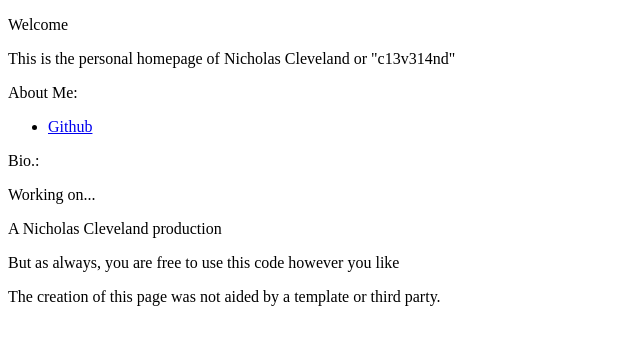
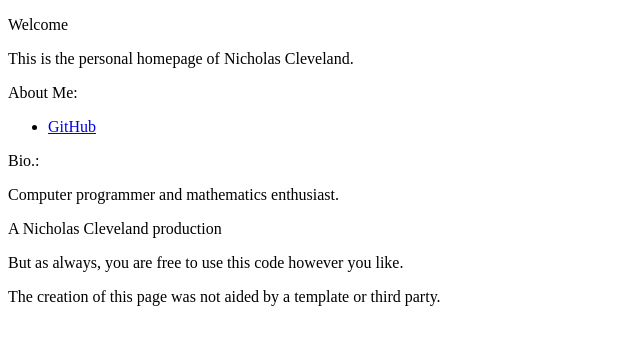
Before and after one commit to nicholascleveland/nicholascleveland.github.io, a plain HTML site: page index.html in a window 1280 px wide. Shown: the whole page, without its empty margins (0-640 px from the left). Drawn offline with Linux system fonts and the light colour scheme.

Commit message:
Small edits

```diff
--- a/index.html
+++ b/index.html
@@ -3,7 +3,7 @@
 <body>
 <head>
 <p>Welcome</p>
-<p>This is the personal homepage of Nicholas Cleveland or "c13v314nd"</p>
+<p>This is the personal homepage of Nicholas Cleveland.</p>
 <meta charset="utf-8"/>
 <!--To include-->
 <!--<link rel="stylesheet" type="text/css" href="main.css">-->
@@ -12,17 +12,17 @@
 
 <p>About Me:</p>
 <ul>
- <li><a href ="https://www.github.com/nicholascleveland" target=_blank"> Github </a></li>
+ <li><a href ="https://www.github.com/nicholascleveland" target=_blank"> GitHub </a></li>
 
 </ul>
 <p>Bio.:</p>
-<p>Working on...</p>
+<p>Computer programmer and mathematics enthusiast.</p>
 
 
 
 
 <p>A Nicholas Cleveland production</p>
-<p>But as always, you are free to use this code however you like</p>
+<p>But as always, you are free to use this code however you like.</p>
 <p>The creation of this page was not aided by a template or third party.</p>
 </body>
 </html>
```
